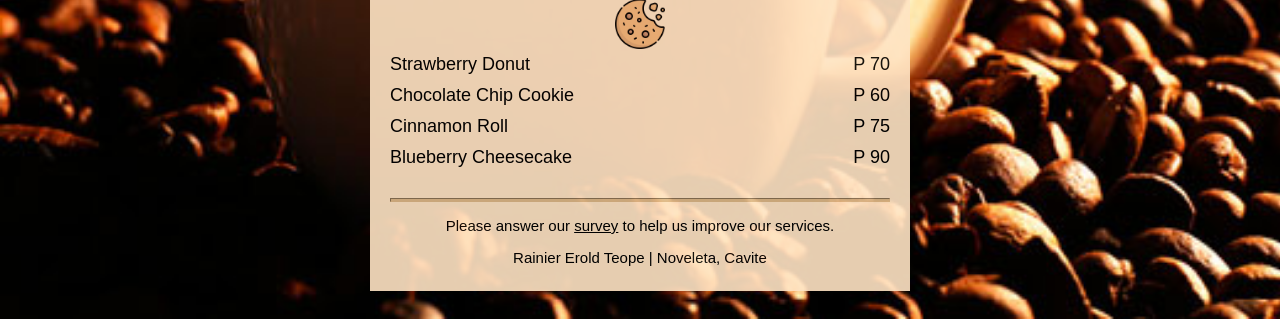
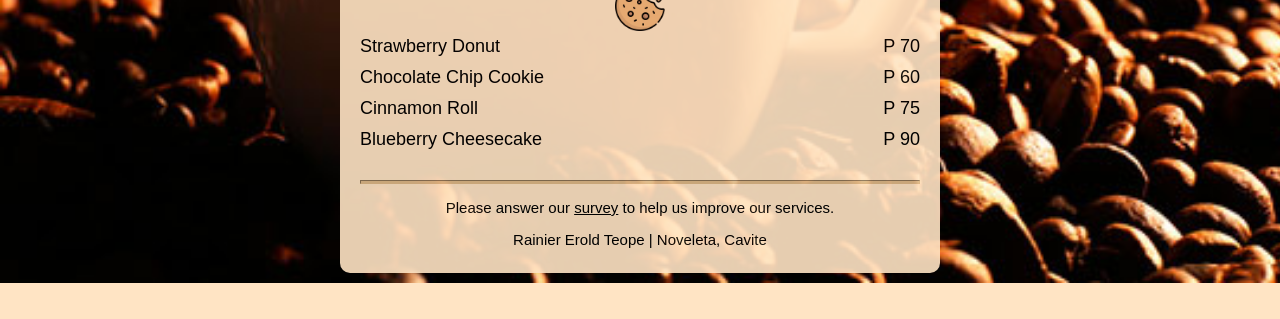
Before and after one commit to rainierteope/WebDev, a plain HTML site: page Simple Cafe Menu/menu.html in a window 1280 px wide. Shown: the part 594-913 px from the top of the page. After the commit the page ends 877 px from the top, so only its background shows below. Drawn offline with Linux system fonts and the light colour scheme.

Commit message:
Style changes. Wider body for both menu and survey.

```diff
--- a/Simple Cafe Menu/css/styles.css
+++ b/Simple Cafe Menu/css/styles.css
@@ -11,14 +11,24 @@ body {
 h1, h2 {
     font-family: Impact,serif;
 }
+body {
+    width: 95%;
+    max-width: 600px;
+    margin: 10px auto;
+    padding: 0;
+    border: 0;
+    font-family: sans-serif;
+    color: black;
+    height: auto;
+    font-size: 16px;
+}
 .menu {
-    width: 80%;
-    max-width: 500px;
     margin-left: auto;
     margin-right: auto;
     padding: 20px;
     background-color: bisque;
     opacity: 90%;
+    border-radius: 10px;
 }
 .item p {
     display: inline-block;
--- a/Simple Survey Form/css/styles.css
+++ b/Simple Survey Form/css/styles.css
@@ -5,7 +5,7 @@ html {
     background-color: bisque;
 }
 body {
-    width: 80%;
+    width: 95%;
     max-width: 600px;
     margin: 10px auto;
     padding: 0;
```
